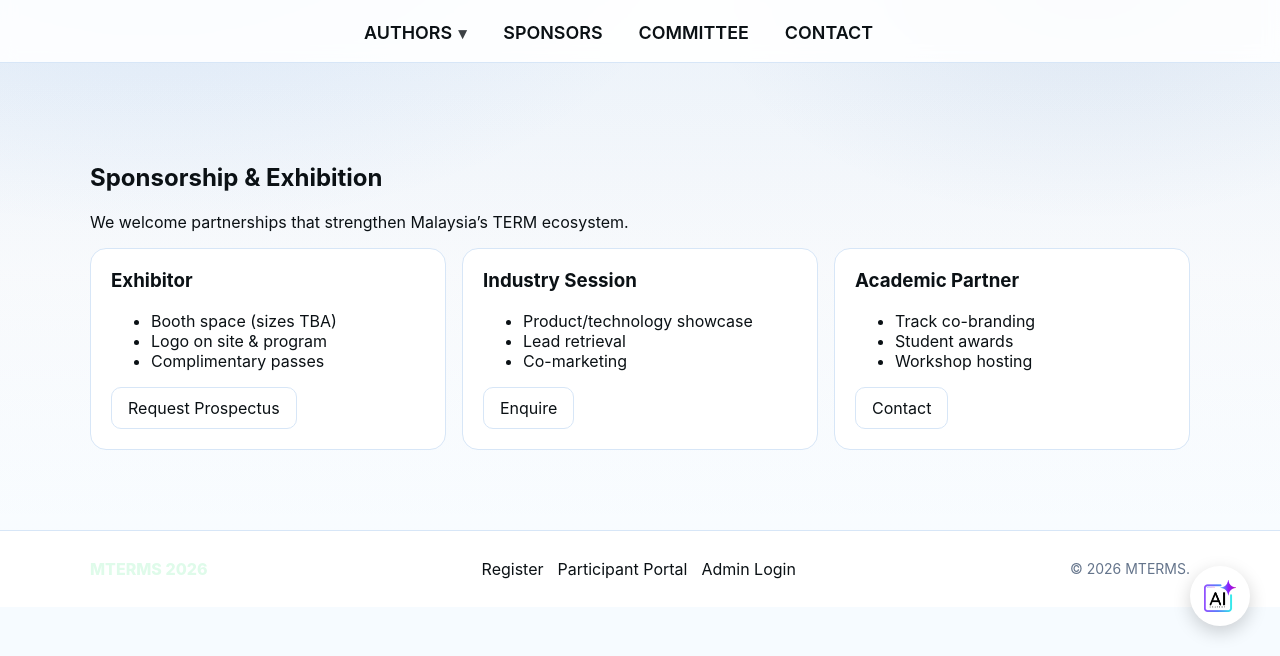
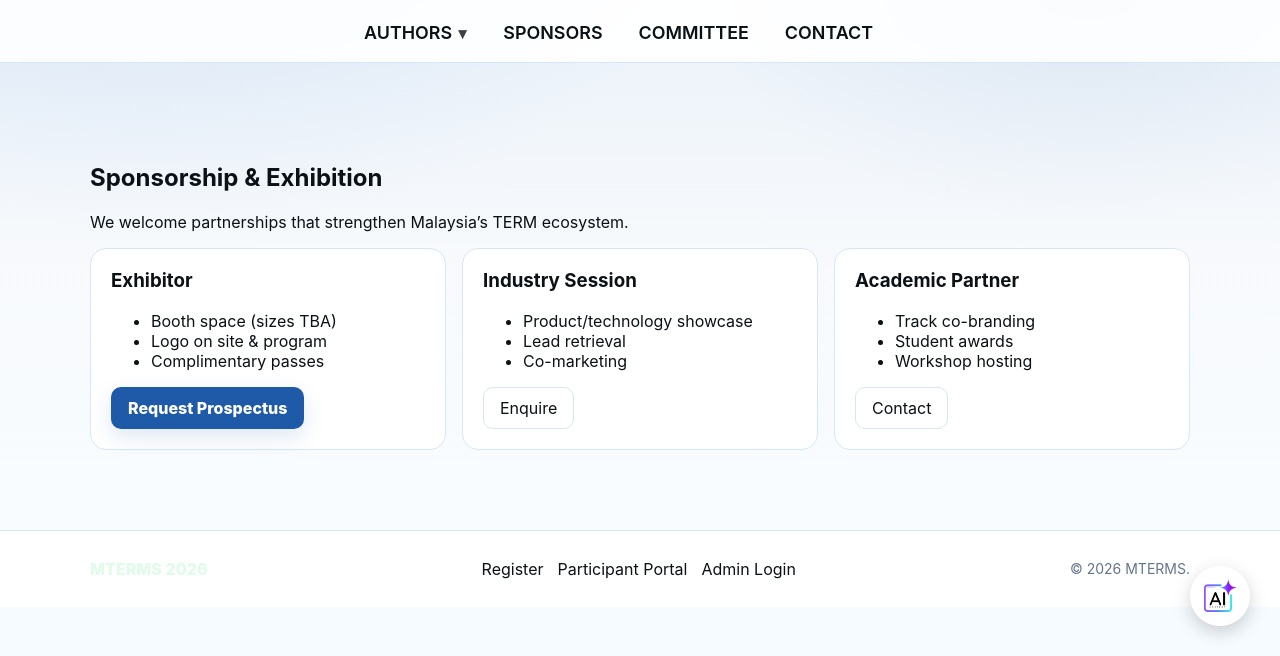
Before and after one commit to Zux12/Mterms2026, a website: page sponsors.html in a window 1280 px wide. Shown: the part 144-800 px from the top of the page. Drawn offline with Linux system fonts and the light colour scheme.

Commit message:
Update sponsors.html

```diff
--- a/sponsors.html
+++ b/sponsors.html
@@ -750,7 +750,8 @@
             <li>Logo on site & program</li>
             <li>Complimentary passes</li>
           </ul>
-          <a class="btn" href="#">Request Prospectus</a>
+<a class="btn primary" href="public/MTERMS2026_PROSPECTUS_R1.pdf" target="_blank" rel="noopener">Request Prospectus</a>
+
         </div>
         <div class="card">
           <h3>Industry Session</h3>
```
